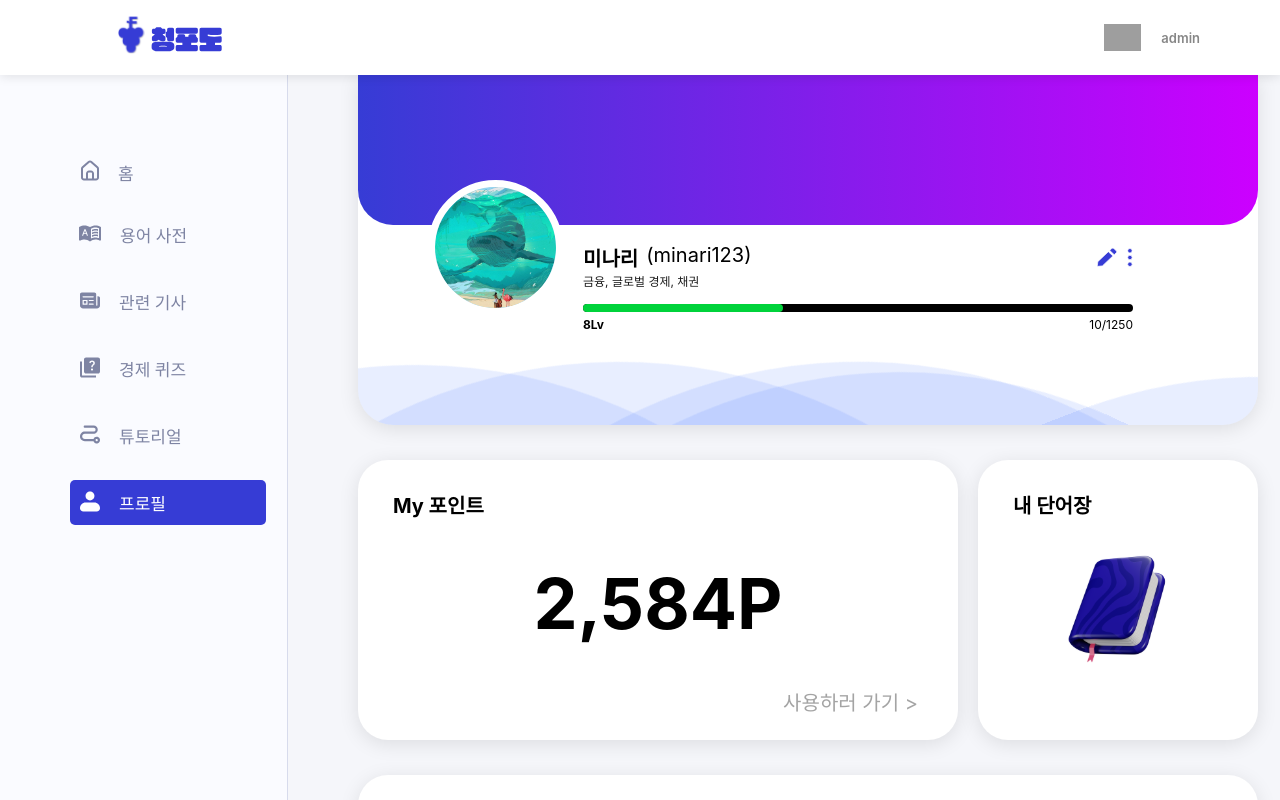
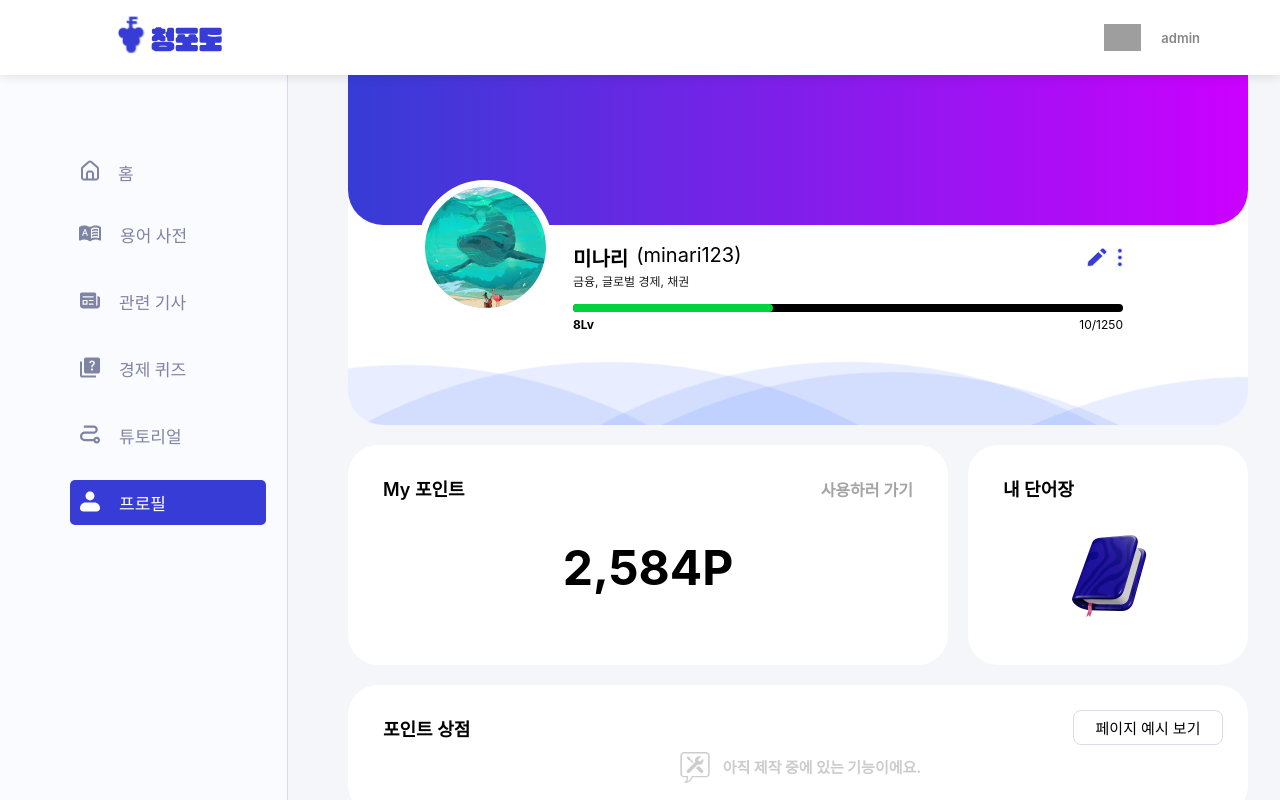
Before and after one commit to teamMinari/NewMinariWeb, a React (Create React App) app: page /profile in a window 1280 px wide. Shown: the top 800 px of the page. Built offline with nearby package versions, Linux system fonts and the light colour scheme; grey boxes are pictures that could not be loaded.

Commit message:
feat :: Profile 페이지 UI 개선
Profile 페이지 UI 개선

```diff
--- a/src/pages/Profile/Profile.jsx
+++ b/src/pages/Profile/Profile.jsx
@@ -42,9 +42,11 @@ const Profile = () => {
             </M.ProfileContainer>
             <M.boxContainer>
               <M.PointContainer>
-                <M.PageText>My 포인트</M.PageText>
+                <M.TopTextContainer>
+                  <M.PageText>My 포인트</M.PageText>
+                  <M.GotoUse>사용하러 가기</M.GotoUse>
+                </M.TopTextContainer>
                 <M.PointText>2,584P</M.PointText>
-                <M.GotoUse>사용하러 가기 {">"}</M.GotoUse>
               </M.PointContainer>
               <M.MyWordsContainer to="/mywords">
                 <M.PageText>내 단어장</M.PageText>
--- a/src/pages/Profile/ProfileStyle.js
+++ b/src/pages/Profile/ProfileStyle.js
@@ -23,7 +23,7 @@ export const PageContent = styled.div`
 `;
 
 export const MainContent = styled.div`
-  margin-left: 70px;
+  margin-left: 60px;
 `;
 
 export const CenteredContent = styled.div`
@@ -38,8 +38,7 @@ export const ProfileContainer = styled.div`
   background-color: #ffffff;
   border-bottom-left-radius: 35px;
   border-bottom-right-radius: 35px;
-  margin-bottom: 35px;
-  box-shadow: rgba(0, 0, 0, 0.1) 0px 4px 20px;
+  margin-bottom: 20px;
   position: relative;
   overflow: hidden;
 `;
@@ -153,18 +152,19 @@ export const LevelNum = styled.div`
 `;
 
 export const PageText = styled.div`
-  font-weight: 700;
-  font-size: 20px;
+  font-weight: 600;
+  font-size: 18px;
   margin-left: 35px;
   margin-top: 30px;
 `;
 
 export const GotoUse = styled.div`
-  font-weight: normal;
-  font-size: 20px;
+  font-weight: 600;
+  font-size: 16px;
   color: #a4a4a4;
   text-align: right;
-  margin-right: 40px;
+  margin-right: 35px;
+  margin-top: 32px;
   cursor: pointer;
 `;
 
@@ -174,15 +174,20 @@ export const boxContainer = styled.div`
 
 export const PointContainer = styled.div`
   width: 600px;
-  height: 280px;
+  height: 220px;
   background-color: #ffffff;
   border-radius: 30px;
   margin-right: 20px;
-  box-shadow: rgba(0, 0, 0, 0.1) 0px 4px 20px;
+`;
+
+export const TopTextContainer = styled.div`
+  display: flex;
+  justify-content: space-between;
+  align-items: center;
 `;
 
 export const PointText = styled.div`
-  font-size: 70px;
+  font-size: 48px;
   text-align: center;
   display: flex;
   justify-content: center;
@@ -193,11 +198,10 @@ export const PointText = styled.div`
 
 export const MyWordsContainer = styled(Link)`
   width: 280px;
-  height: 280px;
+  height: 220px;
   background-color: #ffffff;
   border-radius: 30px;
-  margin-bottom: 35px;
-  box-shadow: rgba(0, 0, 0, 0.1) 0px 4px 20px;
+  margin-bottom: 20px;
   text-decoration: none;
   color: #000;
 `;
@@ -206,8 +210,8 @@ export const MyWordsIcon = styled.img.attrs({
   src: MyWordsIconSrc,
   alt: "MyWordsIcon",
 })`
-  width: 130px;
-  margin-left: 75px;
+  width: 100px;
+  margin-left: 92px;
   margin-top: 25px;
 `;
 
@@ -217,7 +221,6 @@ export const StoreContainer = styled.div`
   background-color: #ffffff;
   border-radius: 30px;
   margin-bottom: 200px;
-  box-shadow: rgba(0, 0, 0, 0.1) 0px 4px 20px;
 `;
 
 export const StoreInfo = styled.div`
```
